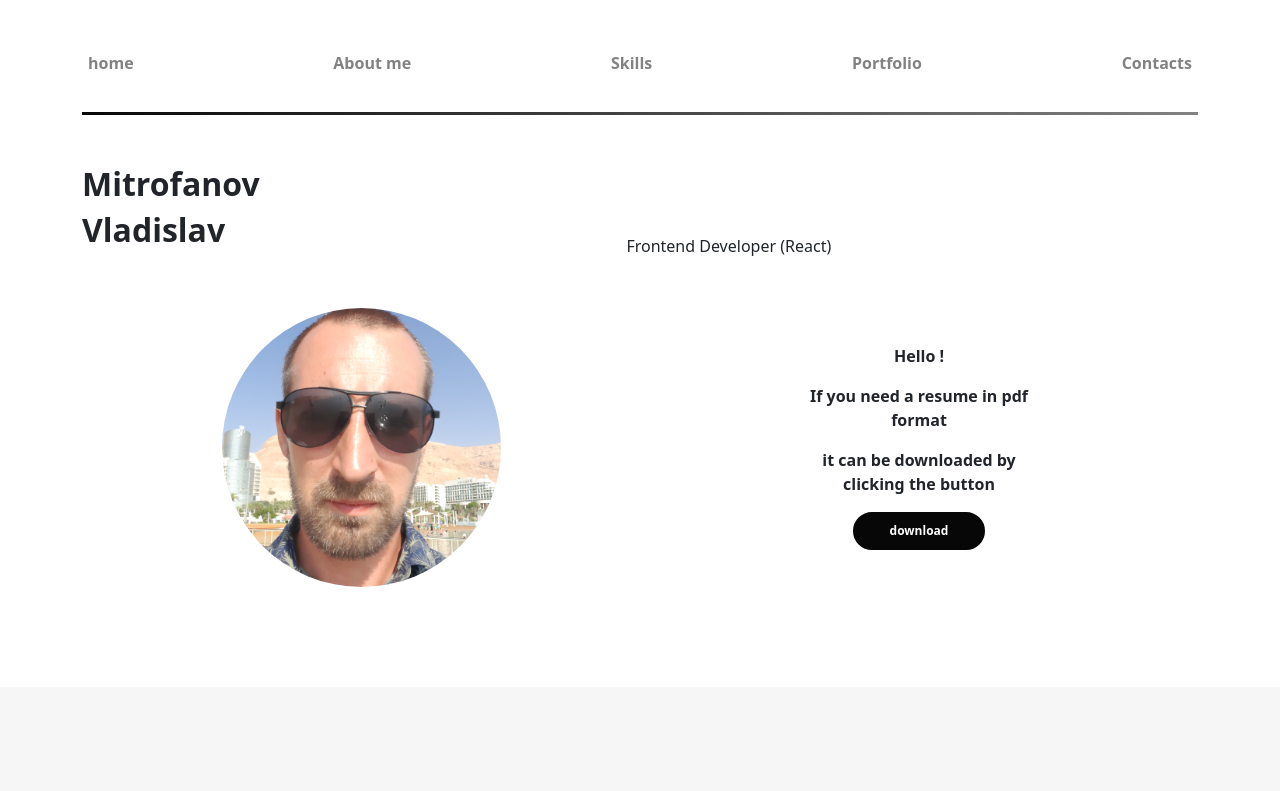
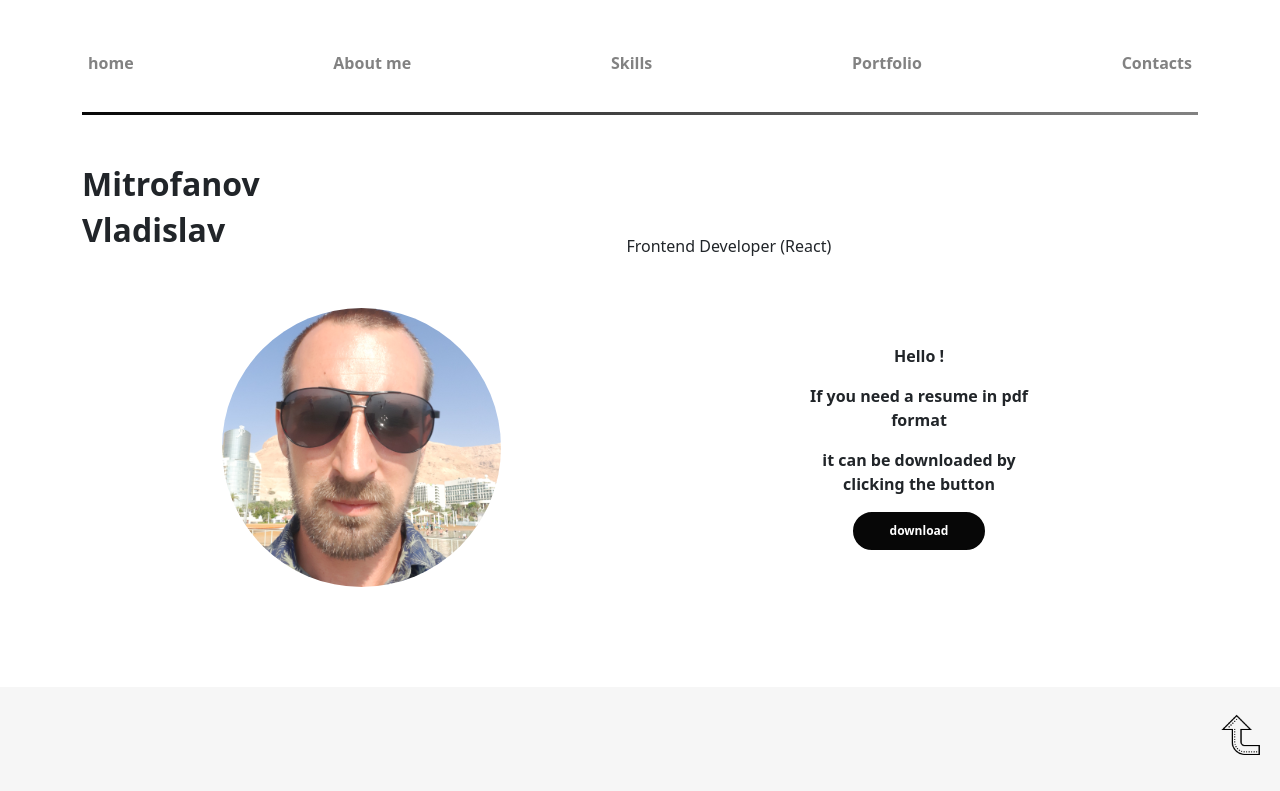
Before and after one commit to SlavikAir/portfolio, a React (Create React App) app: page / in a window 1280 px wide. Shown: the top 791 px of the page. Built offline with nearby package versions, Linux system fonts and the light colour scheme.

Commit message:
add elevator

```diff
--- a/src/components/components/Header.tsx
+++ b/src/components/components/Header.tsx
@@ -1,11 +1,12 @@
+import React, { forwardRef } from "react"
 import { Banner } from "../modules/banner/Banner"
 import { Name } from "../modules/Name"
 import { Navigation } from "../modules/Navigation/Navigation"
 import { Profession } from "../modules/Profession"
 
-export const Header = () => {
+const Header = forwardRef<HTMLDivElement>( (props, ref) => {
     return (
-        <header className="header" id="Home">
+        <header className="header" id="Home" ref={ref}>
             <div className="container-sm">
                 <Navigation />
                 <div className="heder-info">
@@ -16,4 +17,5 @@ export const Header = () => {
             </div>
         </header>
     )
-}
+});
+export default Header;
--- a/src/components/layout/Main.tsx
+++ b/src/components/layout/Main.tsx
@@ -1,19 +1,35 @@
+import { useRef } from "react"
 import { About } from "../components/About"
 import { Footer } from "../components/Footer"
-import { Header } from "../components/Header"
+import  Header  from "../components/Header"
 import { Portfolio } from "../components/Portfolio"
 import { Skills } from "../components/Skills"
+import Elevator  from "../modules/Elevator"
 
 
 
 export const Main = () => {
+
+    const HomeRef = useRef<HTMLDivElement>(null);
+
+    const handleScrollToElement = () => {
+        if (HomeRef.current) {
+          HomeRef.current.scrollIntoView({
+            behavior: 'smooth',
+            block: 'start',
+            inline: 'nearest',
+          });
+        }
+      };
+
     return (
         <>
-            <Header/>
+            <Header ref={HomeRef}/>
             <About />
             <Skills/>
             <Portfolio />
             <Footer/>
+            <Elevator onElevatorClick={handleScrollToElement}/>
         </>
     )
 }
--- /dev/null
+++ b/src/components/modules/Elevator.tsx
@@ -0,0 +1,18 @@
+import arrow from "../../img/arrow.png";
+import React, { forwardRef } from "react";
+
+interface ElevatorProps {
+    onElevatorClick: () => void;
+  }
+
+
+
+const Elevator = forwardRef<HTMLDivElement, ElevatorProps>((props, ref) => {
+    return (
+      <div className="elevator" onClick={props.onElevatorClick}>
+        <img src={arrow} alt=" " />
+      </div>
+    );
+  });
+
+  export default Elevator;
--- a/src/scss/index.scss
+++ b/src/scss/index.scss
@@ -40,7 +40,7 @@
 @import "./modules/portfolio-item";
 @import "./modules/banner-info";
 @import "./modules//modal";
-
+@import "./modules/elevator";
 // Admin
 
 
--- /dev/null
+++ b/src/scss/modules/_elevator.scss
@@ -0,0 +1,9 @@
+.elevator {
+    position: fixed;
+    bottom: 5%;
+    left: 95%;
+    cursor: pointer;
+    img {
+        height: 50px    ;
+    }
+}
```
Also changed, not shown: src/img/arrow.png (added).
